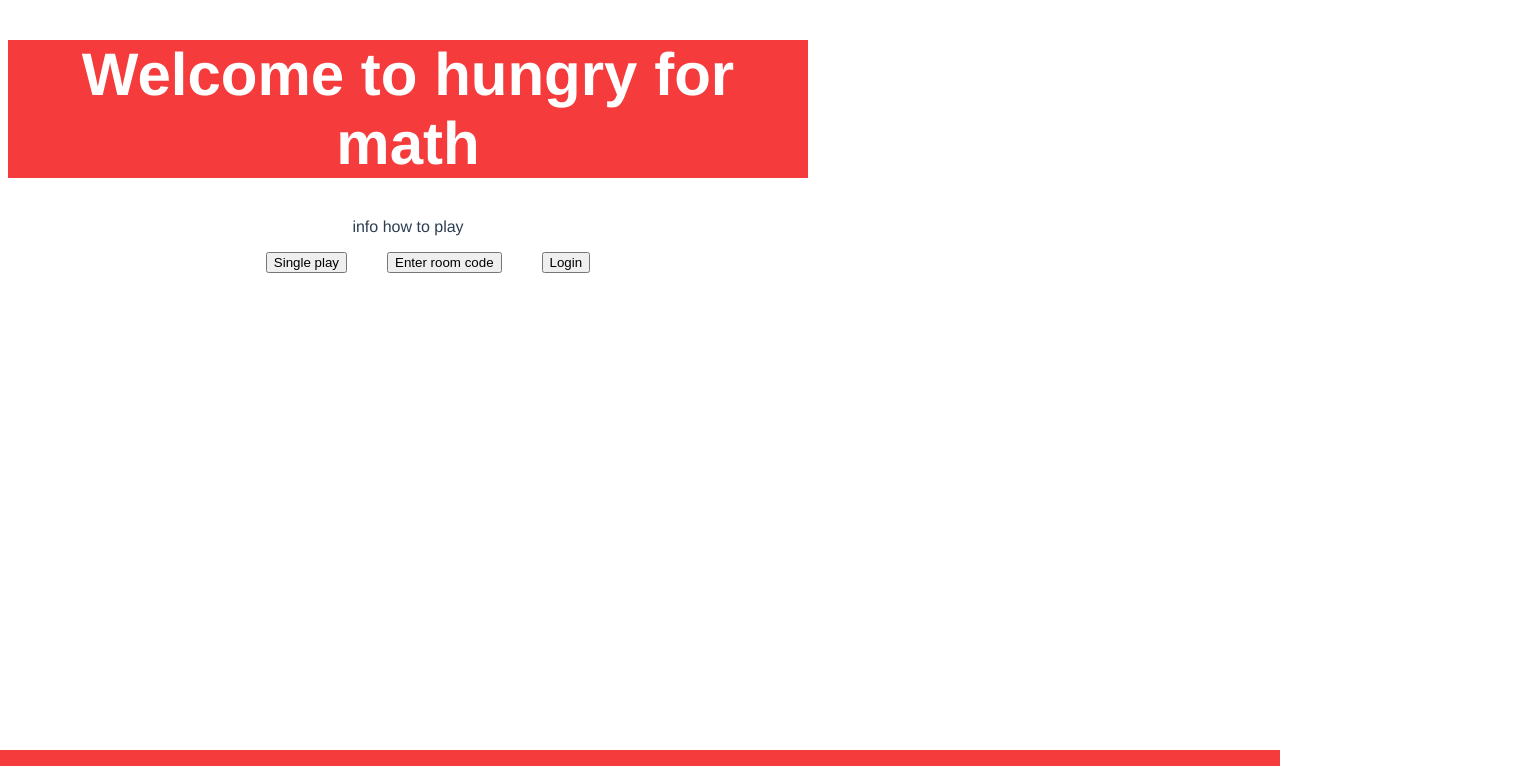
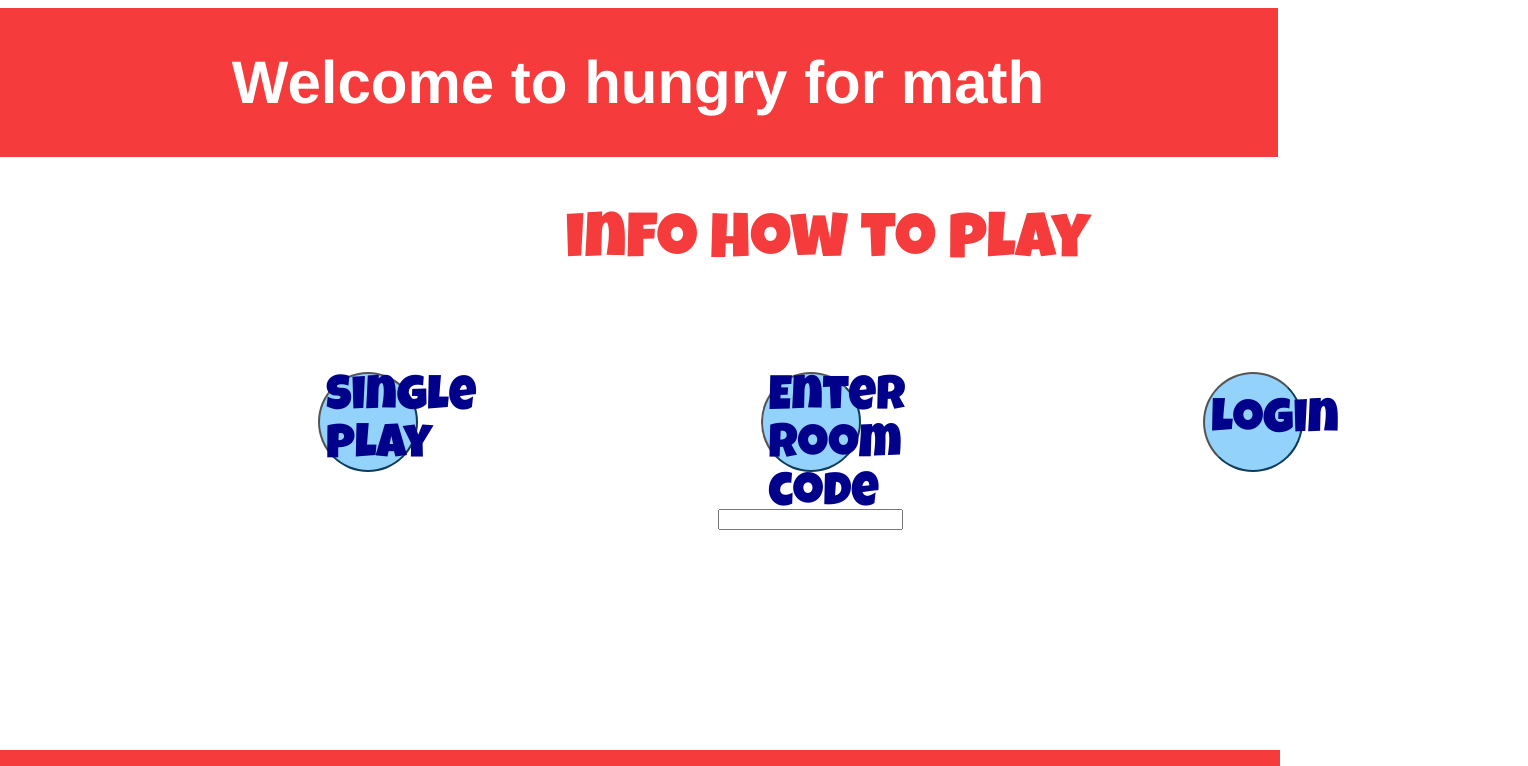
Before and after one commit to SebastianWaltilla/ITHS-Course-5-WebApp-6-Agil-Frontend, a Vue app in the folder frontend/: page / in a window 1280 px wide. Shown: the top 766 px of the page, 1528 px wide, since content can reach past the window. Built offline with nearby package versions, Linux system fonts and the light colour scheme.

Commit message:
added css style to buttons on startPage.vue

```diff
--- a/frontend/src/App.vue
+++ b/frontend/src/App.vue
@@ -31,7 +31,7 @@
     -----------------------------------------------
     // footer komponent
     -->
-    <startPage></startPage>
+    <startPage id="start"></startPage>
     <footerComponent></footerComponent>
 
 
@@ -68,7 +68,9 @@
     text-align: center;
     color: #2c3e50;
     width: 800px;
-
+  }
+  #start{
+    padding: 120px 200px 200px 120px;
   }
 
 </style>
--- a/frontend/src/components/headComponent.vue
+++ b/frontend/src/components/headComponent.vue
@@ -15,9 +15,14 @@
 <style scoped>
 
     .headerComponent {
+        position: fixed;
+        width: 100%;
+        color: white;
+        text-align: center;
         background: #f53b3b;
-        color: white;
         font-size: 30px;
+        margin-left: -10px;
     }
 
+
 </style>
--- a/frontend/src/components/startPage.vue
+++ b/frontend/src/components/startPage.vue
@@ -3,12 +3,10 @@
 
 
         <p> info how to play </p>
-
-
         <ul>
-            <li>        <button> Single play   </button>   </li>
-            <li>        <button>  Enter room code  </button>   </li>
-            <li>        <button>   Login  </button>   </li>
+            <li>        <button class="startButton"> Single play   </button>   </li>
+            <li>        <button class="startButton">  Enter room code  </button><input/>   </li>
+            <li>        <button class="startButton">   Login  </button>   </li>
         </ul>
 
 
@@ -26,9 +24,32 @@
 </script>
 
 <style scoped>
-
-         ul li {
-             display: inline;
-             padding: 20px;
+    @import url('https://fonts.googleapis.com/css?family=Luckiest+Guy&display=swap');
+        p{
+           padding-top: 20px;
+            width: 1400px;
+            text-align: -moz-center;
+            margin-bottom: -20px;
+            font-family: 'Luckiest Guy', Tahoma;
+            font-size:4em;
+            color: #f53b3b;
+        }
+         ul{
+             display: inline-flex;
+             list-style-type: none;
          }
+         li{
+            margin: 100px 150px 150px 150px;
+         }
+            .startButton{
+                border-radius: 50px ;
+                height: 100px ;
+                width: 100px ;
+                background-color: #93D2FA;
+                border-bottom-color: #1C75AD ;
+                border-right-color: #1C75AD ;
+                font-family: 'Luckiest Guy', Tahoma;
+                color: darkblue;
+                font-size: 3em ;
+            }
 </style>
```
